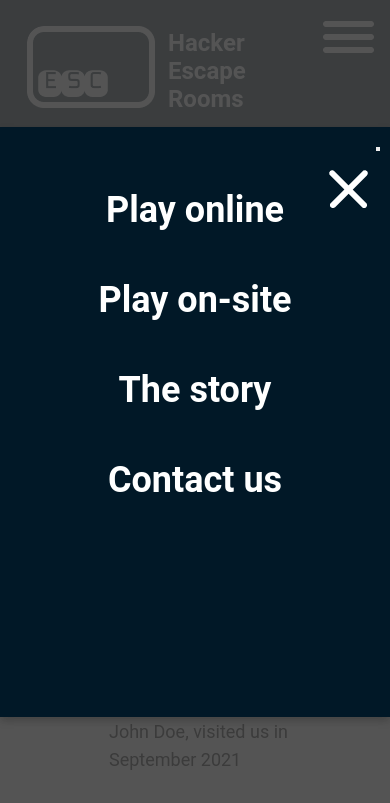
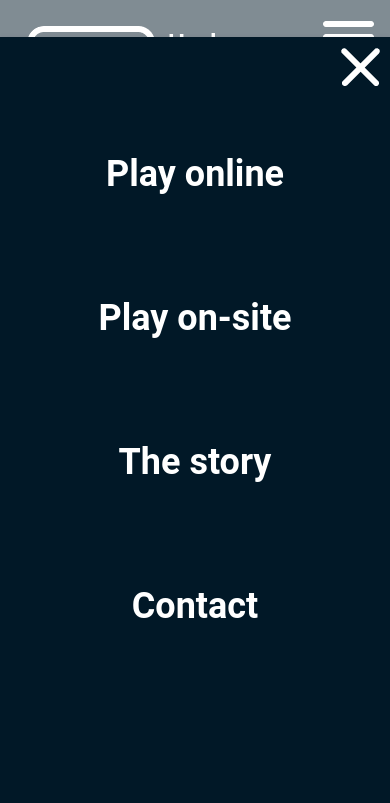
Before and after one commit to Tobias-hubs/ESC-Hacker-Escape-Rooms-Tobias, a website: page index.html in a window 390 px wide. Both pictures are taken after a click on the button 348 px from the left and 40 px from the top of the page. Shown: the top 803 px of the page. Drawn offline with Linux system fonts and the light colour scheme.

Commit message:
2024-11-05

```diff
--- a/index.html
+++ b/index.html
@@ -15,7 +15,8 @@
             <img class="group1" src="Group 1.png" alt="esc">
         </section>
         <h1 class="headline">Hacker Escape Rooms</h1>
-        <section id="menu" class="headermenu"><button id="menuButton" class="menubutton"><img src="openbutton.png" alt="open" class="openbutton"></button>
+        <section id="menu" class="headermenu"><button id="menuButton" class="menubutton">
+            <img src="openbutton.png" alt="open" class="openbutton"></button>
             <p>Play online</p>
             <p>Play on-site</p>
             <p>The story</p>
@@ -27,8 +28,8 @@
             <p>Play online</p>
             <p>Play on-site</p>
             <p>The story</p>
-            <p>Contact us</p>
-            <button id="closeButton"><img src="close.png" alt="close" class="closebutton"></button>
+            <p>Contact</p>
+            <button id="closeButton"><img src="close.png" alt="close"></button>
         </div>
     </section>
     <main class="main">
--- a/script.js
+++ b/script.js
@@ -4,18 +4,62 @@
 
 // });
 
-document.getElementById('menuButton').addEventListener('click', function() {
-    var overlay = document.getElementById('overlay');
-    overlay.classList.remove('hidden');
+// document.getElementById('menuButton').addEventListener('click', function() {
+//     var overlay = document.getElementById('overlay');
+//     overlay.classList.remove('hidden');
 
-    // Copy <p> element from header
-    if (window.innerWidth <= 768) { // Checks for mobile px value
-        var menuContent = document.getElementById('menu').innerHTML;
-        document.getElementById('modalcontent').innerHTML = menuContent + '<button id="closeButton"><img src="close.png" alt="close" class="closebutton"></button>';
+//     // Copy <p> element from header
+//     if (window.innerWidth <= 768) { // Checks for mobile px value
+//         var menuContent = document.getElementById('menu').innerHTML;
+//         document.getElementById('modalcontent').innerHTML = menuContent + '<button id="closeButton"><img src="close.png" alt="close" class="closebutton"></button>';
+//     }
+
+//     // Close menu
+//     document.getElementById('closeButton').addEventListener('click', function() {
+//         overlay.classList.add('hidden');
+//     });
+// });
+
+document.addEventListener('DOMContentLoaded', function () {
+    const menuButton = document.getElementById('menuButton');
+    const overlay = document.getElementById('overlay');
+    const modal = document.querySelector('.modal');
+    const closeButton = document.getElementById('closeButton');
+
+    menuButton.addEventListener('click', function() {
+        // Visa overlay
+        overlay.classList.remove('hidden'); // Ta bort hidden för att visa overlay
+        overlay.style.opacity = 0; // Sätt opacity till 0
+        overlay.style.visibility = 'visible'; // Gör overlay synlig
+
+        // Fade in overlay
+        setTimeout(() => {
+            overlay.style.opacity = 1; // Halvtransparent bakgrund
+        }, 100); // Kort fördröjning
+
+        // Vänta och visa modalen och close-knappen
+        setTimeout(() => {
+            modal.classList.add('show'); // Lägg till 'show' för modal
+            closeButton.style.opacity = 1; // Gör close-knappen synlig
+        }, 500); // Fördröjning på 0.5s
+    });
+
+    closeButton.addEventListener('click', closeModal);
+    overlay.addEventListener('click', function(e) {
+        if (e.target === overlay) {
+            closeModal();
+        }
+    });
+
+    function closeModal() {
+        modal.classList.remove('show'); // Ta bort 'show' från modal
+        closeButton.style.opacity = 0; // Fade out close-knappen
+
+        // Fade out overlay
+        overlay.style.opacity = 0; // Fade out overlay
+
+        setTimeout(() => {
+            overlay.style.visibility = 'hidden'; // Gör overlay osynlig efter fade-out
+        }, 500); // Samma tid som transition-tiden
     }
-
-    // Close menu
-    document.getElementById('closeButton').addEventListener('click', function() {
-        overlay.classList.add('hidden');
-    });
 });
--- a/styles.scss
+++ b/styles.scss
@@ -44,6 +44,16 @@ body {
     }
 }
 
+// Mobile Menu
+.menubutton {
+    font-size: 24px;
+    color: white;
+    background: none;
+    border: none;
+    cursor: pointer;
+
+}
+
 .headermenu {
     // display: none;
     .menubutton {
@@ -62,68 +72,86 @@ body {
 }
 #overlay.hidden {
     display: none;
+    // opacity: 0;
 }
+
 #overlay {
     position: fixed;
     top: 0;
     left: 0;
     width: 100vw;
     height: 100vh;
-    background: rgba(66, 66, 66, 0.9); /* Halvtransparent bakgrund */
+    background: rgba(255, 255, 255, 0.5); /* Halvtransparent bakgrund */
     display: flex;
     align-items: center;
     justify-content: center;
     z-index: 1000;
+    opacity: 0;
+    transition: opacity 0.5s ease, visibility 0s 0.5s;
+    visibility: hidden;
+
 
     .menubutton {
         display: none;
     }
-    .closebutton, #closeButton {
-        // background-color: $primary-color;
-        // color: $primary-color;
+    #closeButton {                              // ändra från class till id pga js
+        background-color: $primary-color;
+        color: $primary-color;
         padding: 0;
         position: absolute;
-        top: 20px;
+        top: 10px;
         right: 10px;
+        border: none;
+        opacity: 0;
+        transition: opacity 0.5s ease;
 
-        #closeButton {  // Får problem med denna eftersom den syns, och det behövs ju en ID för att js ska fungera?
-           display: none;
-        }
 
 
     }
+    .modal.show #closebutton {
+        opacity: 1; /*  Gör knappen synlig efter fördröjningen */
+    }
+
+
+
 
    p {
         color:#FFFFFF;
         font-size: 36px;
         font-family: $font-family;
         font-weight: $font-weight-bold;
+        margin-top: 90px;
+        margin-bottom: 10px;
 
 
     }
  }
 
+.show {            /* När overlayen visas //  #overlay*/
+    opacity: 1;
+    visibility: visible;
+    transition: opacity 0.5s ease;
+}
+
  .modal {
     width: 90vw;
     max-width: 410px;
-    height: 550px;
+    height: 730px;
     background: $primary-color;
     padding: 20px;
     // border-radius: 8px;
     box-shadow: 0 4px 8px rgba(0, 0, 0, 0.2);
     position: relative;
     text-align: center;
+    opacity: 0;
+    transition: opacity 0.5s ease;
+
+
+}
+.modal.show {
+    opacity: 1;
 }
 
-// Mobile Menu
-.menubutton {
-    font-size: 24px;
-    color: white;
-    background: none;
-    border: none;
-    cursor: pointer;
-
-}
 
 // Images
 .image2 {
```
Also changed, not shown: styles.css, 1 other file.
